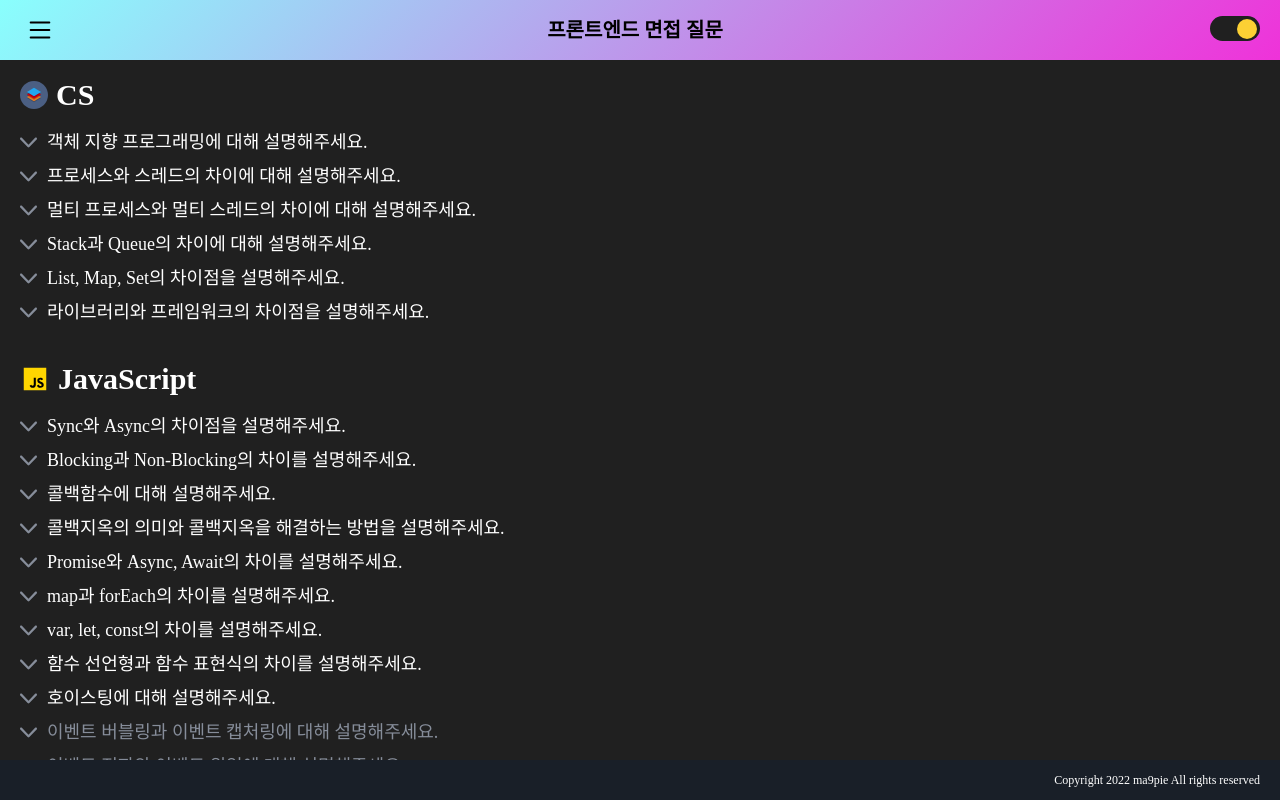
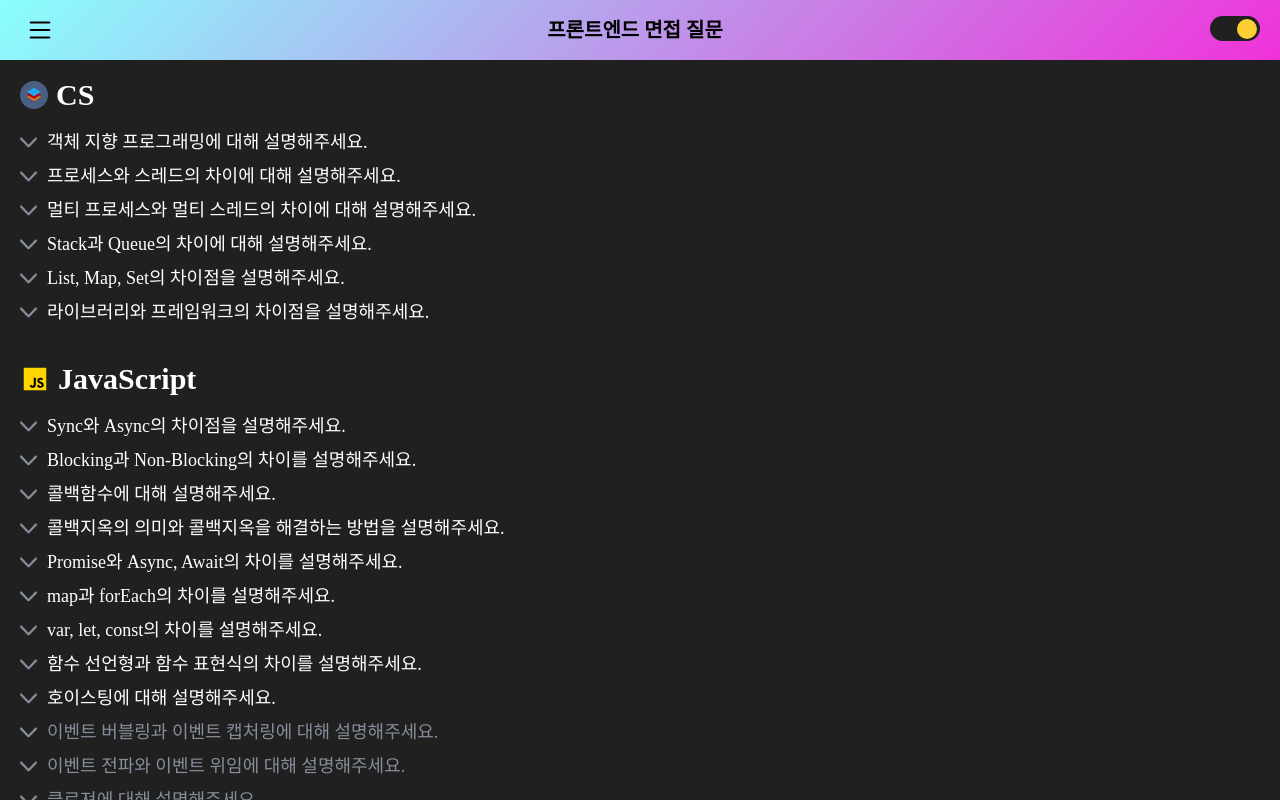
Before and after one commit to ma9pie/frontend-interview, a Next.js app: page / in a window 1280 px wide. Built offline with nearby package versions, Linux system fonts and the light colour scheme; a web font is replaced by a local one.

Commit message:
레이아웃 테스트

```diff
--- a/layouts/CommonLayout.jsx
+++ b/layouts/CommonLayout.jsx
@@ -10,10 +10,10 @@ function CommonLayout(props) {
     <Container>
       <Head></Head>
       <Header></Header>
-      <ScrollBar height="calc(100vh - 100px)">
+      <ScrollBar height="calc(100vh - 60px)">
         <Body>{props.children} </Body>
+        <Footer></Footer>
       </ScrollBar>
-      <Footer></Footer>
     </Container>
   );
 }
@@ -22,5 +22,5 @@ export default CommonLayout;
 
 const Container = styled.div``;
 const Body = styled.div`
-  min-height: calc(100% - 100px);
+  min-height: calc(100vh - 100px);
 `;
```
